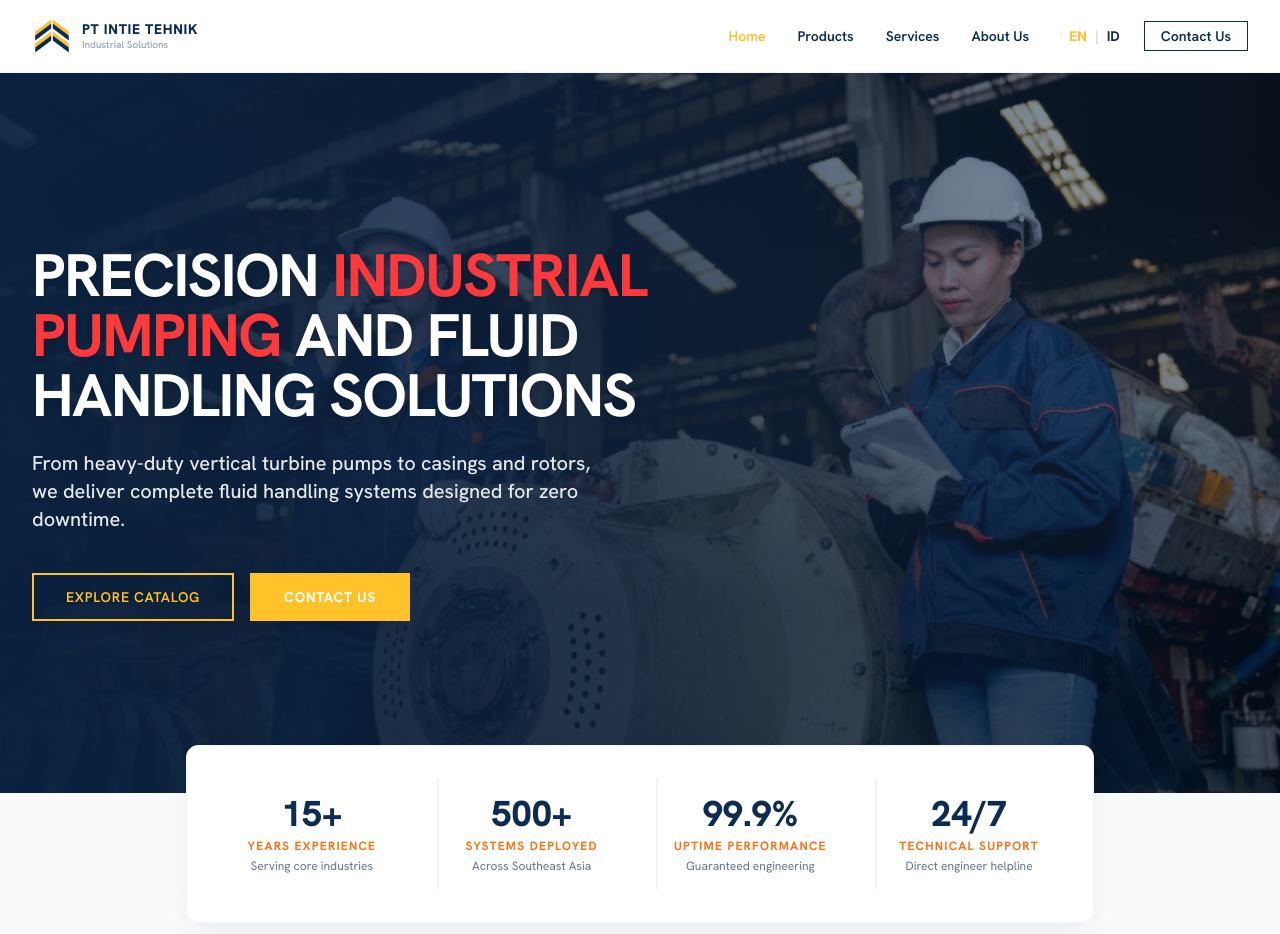
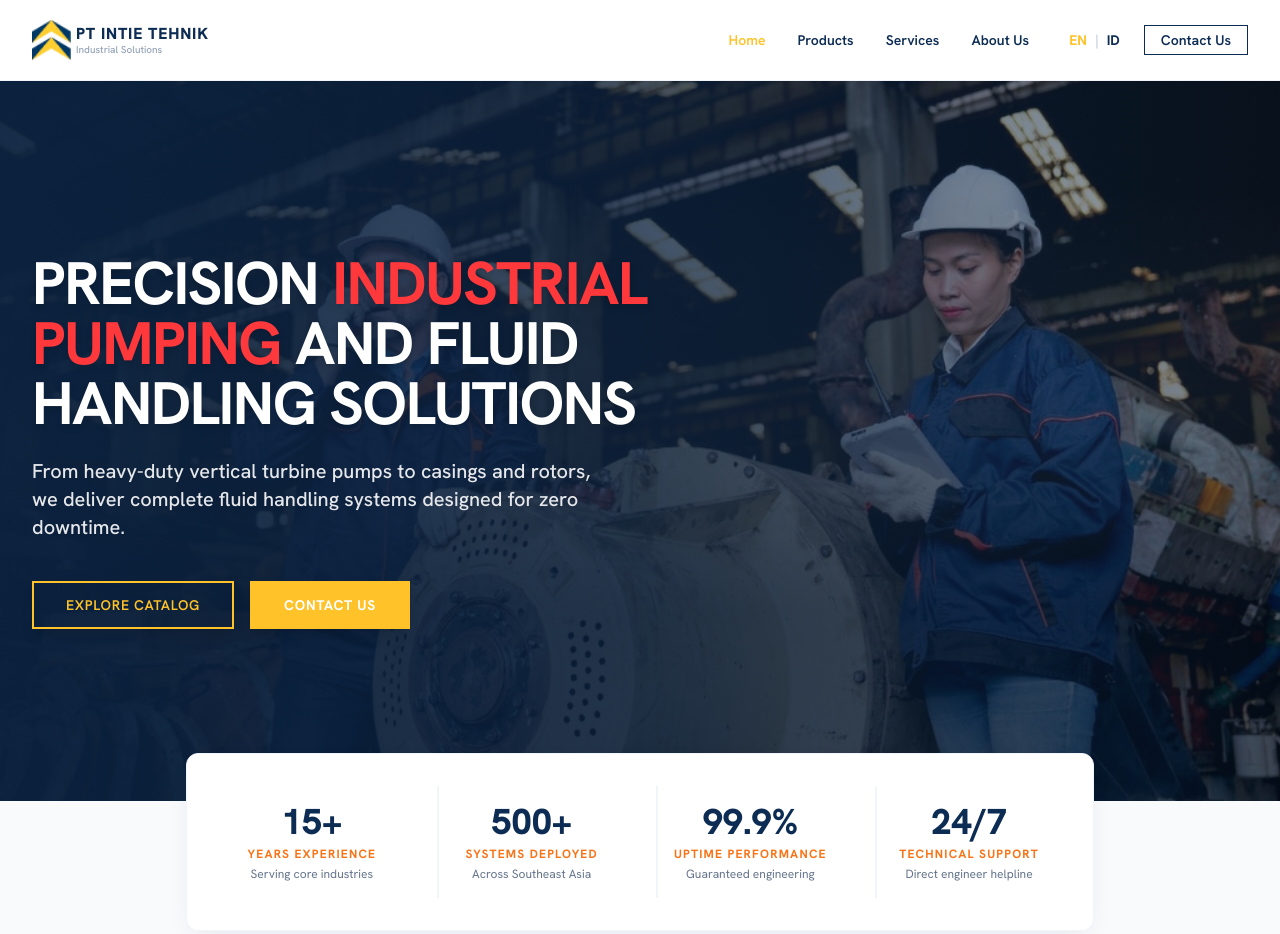
Before and after one commit to mochgunawanwibisono/landing-page-pompa, a website: page index.html in a window 1280 px wide. Shown: the top 934 px of the page. Drawn offline with nearby package versions, Linux system fonts and the light colour scheme.

Commit message:
refactor: replace inline SVG logos with image file assets in header and footer

```diff
--- a/index.html
+++ b/index.html
@@ -107,34 +107,18 @@
     <div class="max-w-7xl mx-auto px-4 sm:px-6 lg:px-8 py-4 flex items-center justify-between">
 
       <!-- Logo and Brand Area -->
-      <a href="#home" class="flex items-center gap-2.5 group focus:outline-none">
+      <a href="#home" class="flex items-center gap-1 group focus:outline-none">
         <!-- Corporate Logo Mark -->
-        <svg class="h-10 w-10 transition-transform duration-300 group-hover:scale-105" viewBox="0 0 100 98" fill="none"
-          xmlns="http://www.w3.org/2000/svg">
-          <!-- Top Chevron -->
-          <!-- Left Yellow Wing -->
-          <path d="M 8,38 L 48,8 L 48,18 L 8,48 Z" fill="#FFC229" />
-          <!-- Left Navy Wing -->
-          <path d="M 8,48 L 48,18 L 48,30 L 8,60 Z" fill="#0D2C54" />
-          <!-- Right Yellow Wing -->
-          <path d="M 52,18 L 52,8 L 92,38 L 92,48 Z" fill="#FFC229" />
-          <!-- Right Navy Wing -->
-          <path d="M 52,30 L 52,18 L 92,48 L 92,60 Z" fill="#0D2C54" />
-
-          <!-- Bottom Chevron -->
-          <!-- Left Yellow Wing -->
-          <path d="M 8,68 L 48,38 L 48,48 L 8,78 Z" fill="#FFC229" />
-          <!-- Left Navy Wing -->
-          <path d="M 8,78 L 48,48 L 48,60 L 8,90 Z" fill="#0D2C54" />
-          <!-- Right Yellow Wing -->
-          <path d="M 52,48 L 52,38 L 92,68 L 92,78 Z" fill="#FFC229" />
-          <!-- Right Navy Wing -->
-          <path d="M 52,60 L 52,48 L 92,78 L 92,90 Z" fill="#0D2C54" />
-        </svg>
-        <div class="flex flex-col">
-          <span class="text-primary font-extrabold text-sm leading-none tracking-wider">PT INTIE TEHNIK</span>
-          <span class="text-[10px] text-slate-400 font-medium leading-none mt-1"
-            data-translate-en="Industrial Solutions" data-translate-id="Solusi Industri">Industrial Solutions</span>
+        <img src="assets/images/Logo-cp.png" alt="PT Intie Tehnik"
+          class="h-12 w-10 object-contain transition-transform duration-300 group-hover:scale-105">
+        <div class="flex flex-col justify-center">
+          <span class="text-primary font-extrabold text-base leading-tight tracking-wider">
+            PT INTIE TEHNIK
+          </span>
+          <span class="text-[10px] text-slate-400 font-medium leading-tight" data-translate-en="Industrial Solutions"
+            data-translate-id="Solusi Industri">
+            Industrial Solutions
+          </span>
         </div>
       </a>
 
@@ -946,29 +930,10 @@
 
       <!-- Column 1: Brand Info -->
       <div class="space-y-4">
-        <div class="flex items-center gap-3">
+        <div class="flex items-center gap-2">
           <!-- Corporate Logo Mark (Light Version for Dark Background) -->
-          <svg class="h-9 w-9" viewBox="0 0 100 98" fill="none" xmlns="http://www.w3.org/2000/svg">
-            <!-- Top Chevron -->
-            <!-- Left Yellow Wing -->
-            <path d="M 8,38 L 48,8 L 48,18 L 8,48 Z" fill="#FFC229" />
-            <!-- Left White Wing -->
-            <path d="M 8,48 L 48,18 L 48,30 L 8,60 Z" fill="#FFFFFF" />
-            <!-- Right Yellow Wing -->
-            <path d="M 52,18 L 52,8 L 92,38 L 92,48 Z" fill="#FFC229" />
-            <!-- Right White Wing -->
-            <path d="M 52,30 L 52,18 L 92,48 L 92,60 Z" fill="#FFFFFF" />
-
-            <!-- Bottom Chevron -->
-            <!-- Left Yellow Wing -->
-            <path d="M 8,68 L 48,38 L 48,48 L 8,78 Z" fill="#FFC229" />
-            <!-- Left White Wing -->
-            <path d="M 8,78 L 48,48 L 48,60 L 8,90 Z" fill="#FFFFFF" />
-            <!-- Right Yellow Wing -->
-            <path d="M 52,48 L 52,38 L 92,68 L 92,78 Z" fill="#FFC229" />
-            <!-- Right White Wing -->
-            <path d="M 52,60 L 52,48 L 92,78 L 92,90 Z" fill="#FFFFFF" />
-          </svg>
+          <img src="assets/images/Logo-cp.png" alt="PT Intie Tehnik"
+            class="h-10 w-9 object-contain transition-transform duration-300 group-hover:scale-105">
           <span class="text-white font-extrabold text-lg tracking-tight">PT INTIE TEHNIK</span>
         </div>
         <p class="text-xs leading-relaxed text-slate-400"
```
